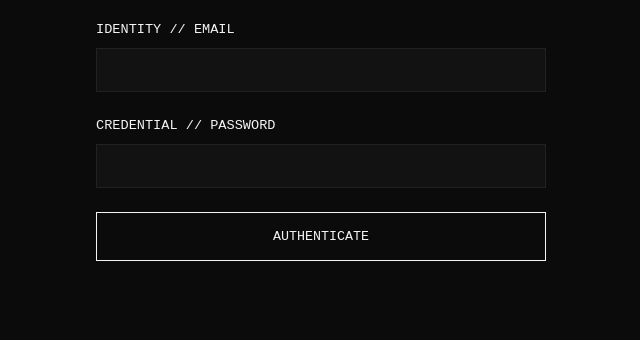
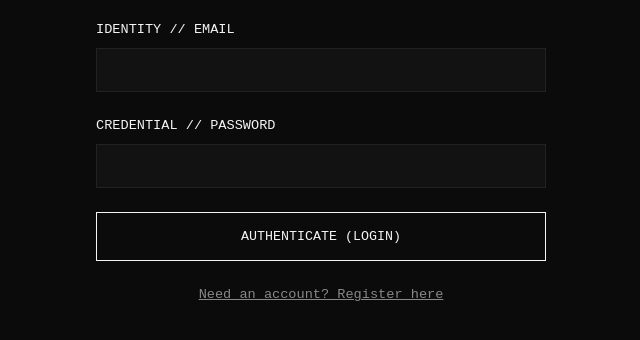
Before and after one commit to H4tsur0/Atlas, a plain HTML site: page frontend/index.html in a window 1280 px wide. Shown: the part 306-646 px from the top of the page, without its empty margins (319-959 px from the left). Drawn offline with Linux system fonts and the light colour scheme.

Commit message:
Enhance login form with registration link
Added a registration link and updated button text.

```diff
--- a/frontend/index.html
+++ b/frontend/index.html
@@ -18,8 +18,16 @@
                 <label style="font-family: monospace; font-size: 0.85rem; display: block; margin-bottom: 0.5rem;">CREDENTIAL // PASSWORD</label>
                 <input type="password" id="password" required style="width: 100%; background: #121212; border: 1px solid #222; color: #fff; padding: 0.75rem; font-size: 1rem;">
             </div>
-            <button type="submit" class="mode-toggle-btn" style="width: 100%; padding: 1rem;">Authenticate</button>
-            <p id="authFeedback" style="font-family: monospace; font-size: 0.85rem; color: var(--accent-color);"></p>
+
+            <!-- The primary submission button -->
+            <button type="submit" id="submitBtn" class="mode-toggle-btn" style="width: 100%; padding: 1rem;">Authenticate (Login)</button>
+
+            <!-- Missing piece: Quick text link to swap to registration mode -->
+            <p style="font-family: monospace; font-size: 0.85rem; text-align: center;">
+                <span id="formToggle" style="color: #888; cursor: pointer; text-decoration: underline;">Need an account? Register here</span>
+            </p>
+
+            <p id="authFeedback" style="font-family: monospace; font-size: 0.85rem; color: var(--accent-color); text-align: center;"></p>
         </form>
     </main>
     <script src="js/auth.js"></script>
```
